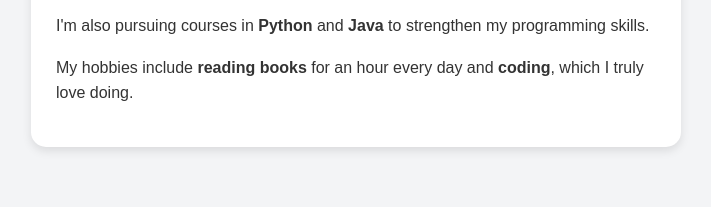
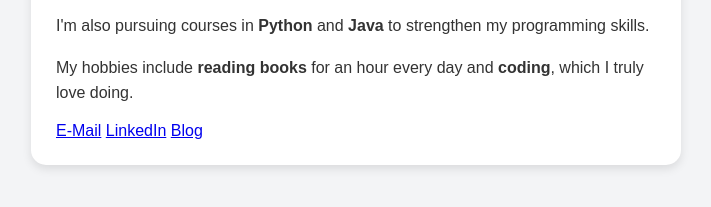
Before and after one commit to rk-rithik/Rithik.github.io, a plain HTML site: page Index.html in a window 1280 px wide. Shown: the part 229-436 px from the top of the page, without its empty margins (284-995 px from the left). Drawn offline with Linux system fonts and the light colour scheme.

Commit message:
Update Index.html

```diff
--- a/Index.html
+++ b/Index.html
@@ -36,6 +36,10 @@
         <p>Hi, I'm <strong>Rithik</strong>, currently studying at <strong>SRM VEC College</strong> as a <strong>Cyber Security student</strong>.</p>
         <p>I'm also pursuing courses in <strong>Python</strong> and <strong>Java</strong> to strengthen my programming skills.</p>
         <p>My hobbies include <strong>reading books</strong> for an hour every day and <strong>coding</strong>, which I truly love doing.</p>
+<div class="contact-links">
+<a class="cyber-link" href="mailto: rithik88707@gmail.com">E-Mail</a>
+<a class ="cyber-link" href="https://www.linkedin.com/in/rithik-rithik-40b279381?utm_source=share&utm_campaign=share_via&utm_content=profile&utm_medium=android_app" target="_blank" rel="noopener">LinkedIn</a>
+<a class="cyber-link" href="blog.html" target="_blank">Blog</a>
     </div>
 </body>
 </html>
```
